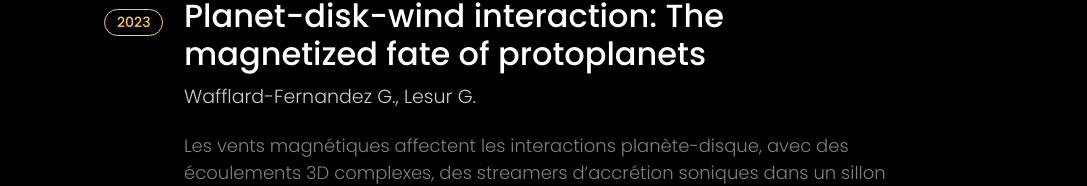
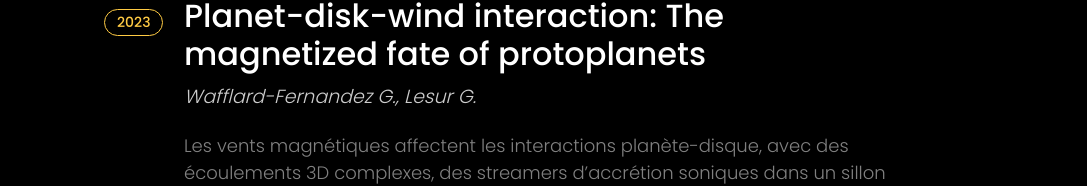
Before and after one commit to volodia99/volodia99.github.io, a Next.js app: page /research in a window 1280 px wide. Shown: the part 293-479 px from the top of the page, without its empty margins (96-1183 px from the left). Built offline with nearby package versions, Linux system fonts and the light colour scheme.

Commit message:
italic font-style for cardJob.author

```diff
--- a/src/components/cards/cardJob/cardJob.module.scss
+++ b/src/components/cards/cardJob/cardJob.module.scss
@@ -32,6 +32,7 @@
   opacity: 0.8;
   // font-size: 18px;
   font-size: 14px;
+  font-style: italic;
   line-height: 1.2;
   margin-top: 6px;
 
```
